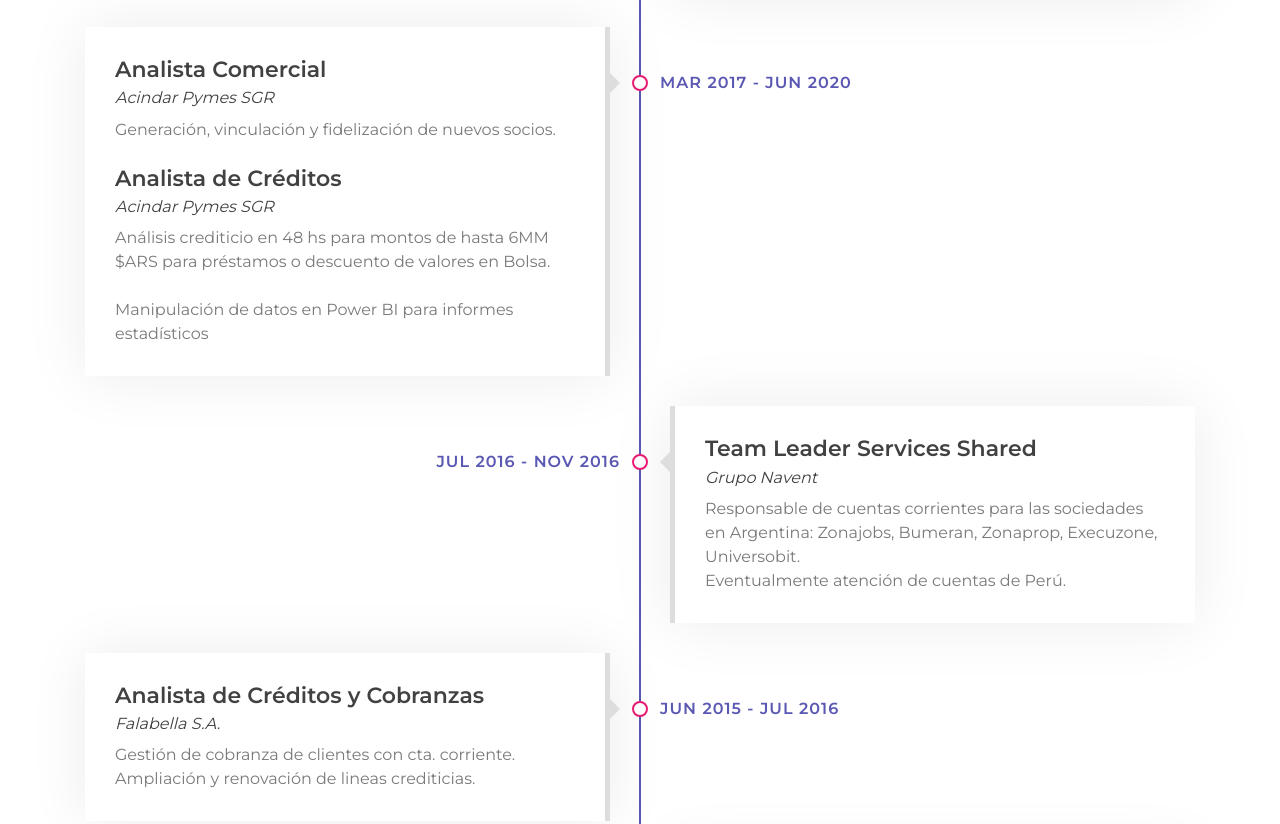
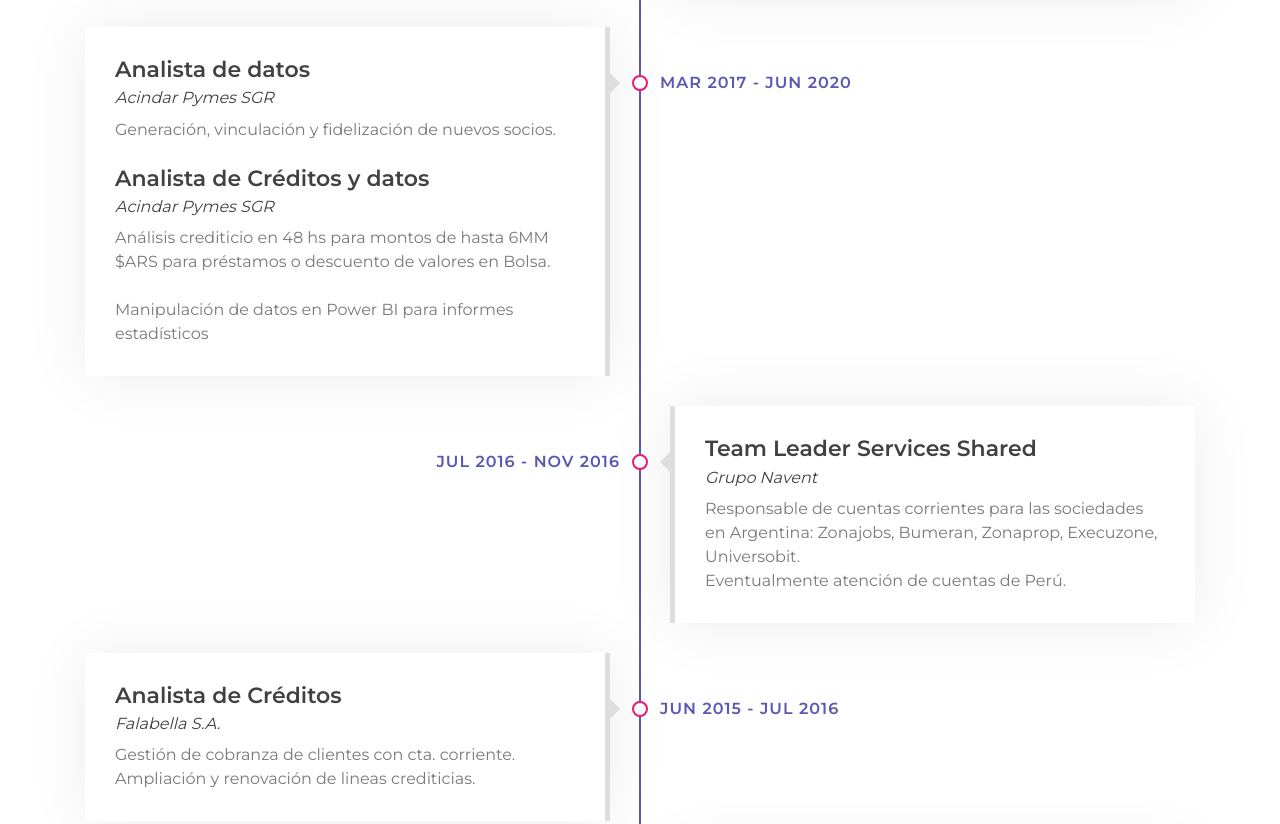
Before and after one commit to patriciaruizm/mi_portfolio, a plain HTML site: page index.html in a window 1280 px wide. Shown: the part 1784-2608 px from the top of the page. Drawn offline with nearby package versions, Linux system fonts and the light colour scheme.

Commit message:
correccion

```diff
--- a/index.html
+++ b/index.html
@@ -155,12 +155,12 @@
                     <div class="timeline-item left wow slideInLeft" data-wow-delay="0.1s">
                         <div class="timeline-text">
                             <div class="timeline-date">MAR 2017 - JUN 2020</div>
-                            <h2>Analista Comercial</h2>
+                            <h2>Analista de datos</h2>
                             <h4>Acindar Pymes SGR</h4>
                             <p>
                                 Generación, vinculación y fidelización de nuevos socios.
                             </p><br>
-                            <h2>Analista de Créditos</h2>
+                            <h2>Analista de Créditos y datos</h2>
                             <h4>Acindar Pymes SGR</h4>
                             <p>
                                 Análisis crediticio en 48 hs para montos de hasta 6MM $ARS para préstamos o descuento de valores en Bolsa. <br><br>Manipulación de datos en Power BI para informes estadísticos
@@ -181,7 +181,7 @@
                     <div class="timeline-item left wow slideInLeft" data-wow-delay="0.1s">
                         <div class="timeline-text">
                             <div class="timeline-date">JUN 2015 - JUL 2016</div>
-                            <h2>Analista de Créditos y Cobranzas</h2>
+                            <h2>Analista de Créditos</h2>
                             <h4>Falabella S.A.</h4>
                             <p>
                                 Gestión de cobranza de clientes con cta. corriente. <br>Ampliación y renovación de lineas crediticias.
@@ -230,6 +230,7 @@
                                 <h3>Base de Datos</h3>
                                 <p>
                                     MySQL <br>
+                                    SQL Server<br>
                                     Python<br>
                                     Power BI
                                 </p>
```
